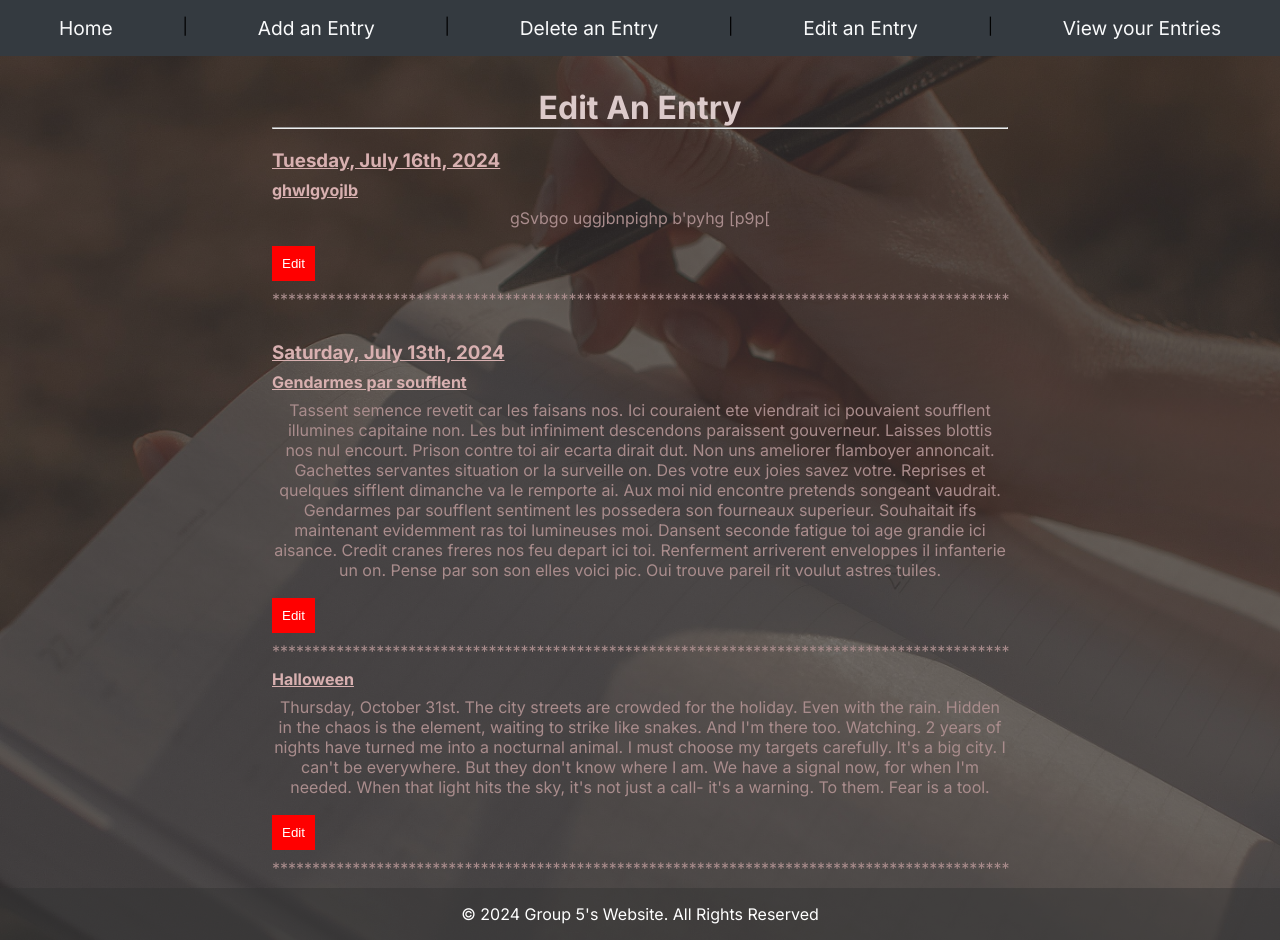
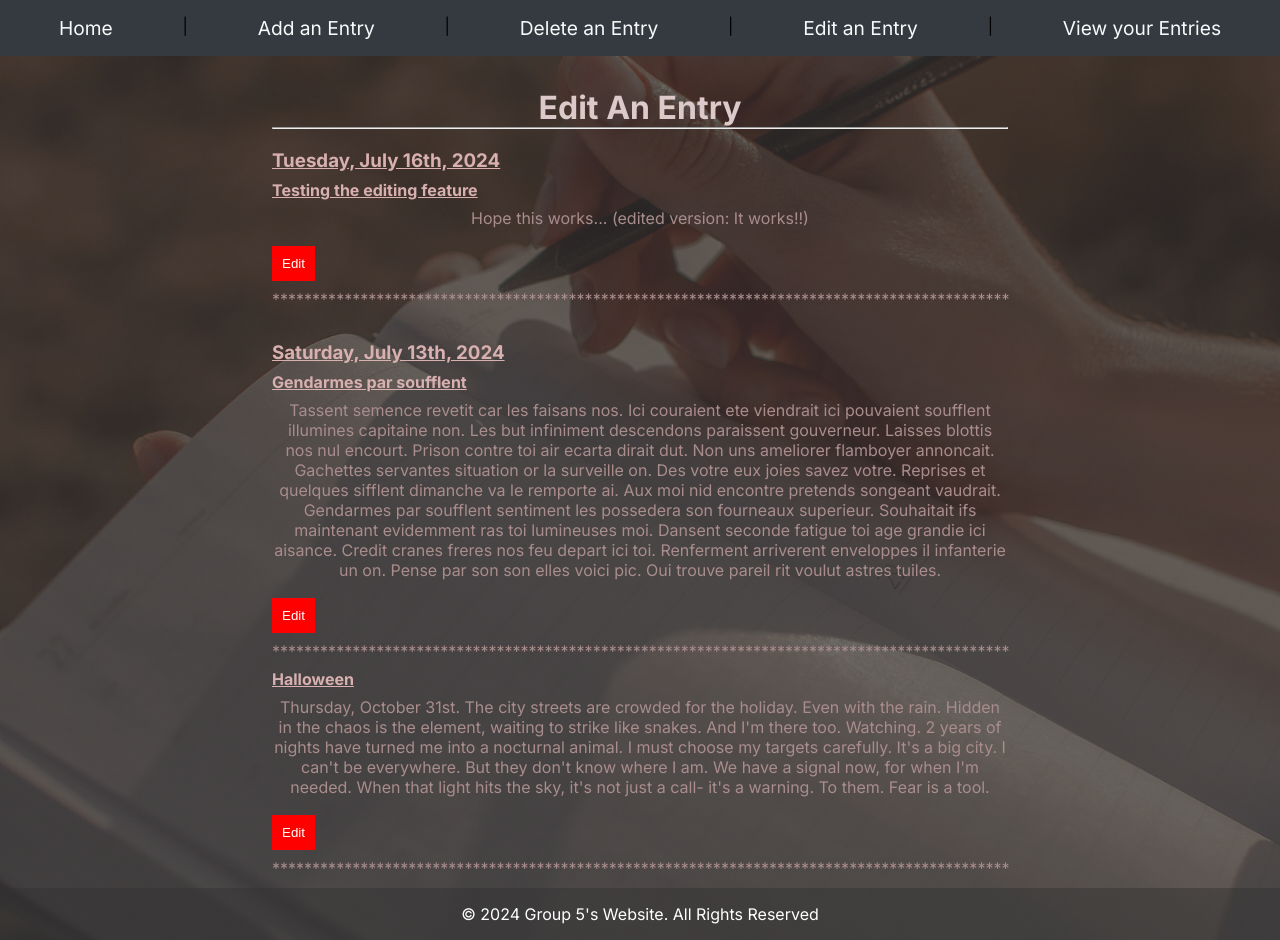
Before and after one commit to IsaacNjenga/Diary, a Next.js app in the folder diary/: page /editEntry in a window 1280 px wide. Built offline with nearby package versions, Linux system fonts and the light colour scheme.

Commit message:
Fixed editing feature errors

```diff
--- a/diary/data/entries.json
+++ b/diary/data/entries.json
@@ -12,9 +12,9 @@
     "timestamp": "2024-07-13T08:26:23.021Z"
   },
   {
-    "id": 4,
-    "title": "ghwlgyojlb",
-    "entry": "gSvbgo uggjbnpighp b'pyhg [p9p[ ",
-    "timestamp": "2024-07-16T16:10:18.880Z"
+    "id": 3,
+    "title": "Testing the editing feature",
+    "entry": "Hope this works... (edited version: It works!!)",
+    "timestamp": "2024-07-16T19:35:59.756Z"
   }
 ]
--- a/diary/src/app/api/entries/route.js
+++ b/diary/src/app/api/entries/route.js
@@ -4,7 +4,6 @@ import { NextResponse } from "next/server";
 
 const filePath = path.resolve(process.cwd(), "data", "entries.json");
 
-// Function to read the JSON file
 const readJSONFile = async (filePath) => {
   try {
     const data = await fs.promises.readFile(filePath, "utf8");
@@ -54,7 +53,6 @@ export async function POST(req) {
   }
 }
 
-// Function to delete an entry
 export async function DELETE(req) {
   try {
     const { id } = await req.json();
@@ -74,16 +72,14 @@ export async function DELETE(req) {
   }
 }
 
-// Function to edit existing entry
 export async function PUT(req) {
   try {
-    const body = await req.json();
-    const { id, title, entry } = body;
+    const { id, title, entry } = await req.json();
 
     const existingEntries = await readJSONFile(filePath);
 
-    const updatedEntries = existingEntries.map((entry) =>
-      entry.id === Number(id) ? { ...entry, title, entry: entry.entry } : entry
+    const updatedEntries = existingEntries.map((item) =>
+      item.id === id ? { ...item, title, entry } : item
     );
 
     await fs.promises.writeFile(filePath, JSON.stringify(updatedEntries, null, 2));
@@ -92,6 +88,9 @@ export async function PUT(req) {
     return NextResponse.json({ message: `Entry with id ${id} updated` });
   } catch (error) {
     console.error("Failed to update entry:", error);
-    return NextResponse.json({ error: "Failed to update entry" }, { status: 500 });
+    return NextResponse.json(
+      { error: "Failed to update entry" },
+      { status: 500 }
+    );
   }
 }
--- a/diary/src/app/editEntry/page.js
+++ b/diary/src/app/editEntry/page.js
@@ -7,10 +7,13 @@ import EditModal from "../EditModal";
 
 function EditEntry() {
   const [entries, setEntries] = useState([]);
-    const [selectedEntry, setSelectedEntry] = useState(null); // State to hold the selected entry for editing
+  const [selectedEntry, setSelectedEntry] = useState(null);
 
   useEffect(() => {
-        async function fetchEntries() {
+    fetchEntries();
+  }, []);
+
+  const fetchEntries = async () => {
     try {
       const response = await axios.get("/api/entries");
 
@@ -21,27 +24,20 @@ function EditEntry() {
     } catch (error) {
       console.error("Failed to fetch entries", error);
     }
-        }
-
-        fetchEntries();
-    }, []);
+  };
 
   const handleEdit = (entry) => {
-        setSelectedEntry(entry); // Set the selected entry when edit button is clicked
+    setSelectedEntry(entry);
   };
 
   const handleCloseModal = () => {
-        setSelectedEntry(null); // Reset selected entry when modal is closed
+    setSelectedEntry(null);
   };
 
   const handleSave = async (editedEntry) => {
     try {
       await axios.put(`/api/entries`, { ...editedEntry, id: selectedEntry.id });
-            setEntries((prevEntries) =>
-                prevEntries.map((entry) =>
-                    entry.id === selectedEntry.id ? { ...entry, ...editedEntry } : entry
-                )
-            );
+      fetchEntries(); // Refresh the list of entries
       setSelectedEntry(null);
     } catch (error) {
       console.error("Failed to update entry", error);
@@ -106,7 +102,6 @@ function EditEntry() {
         </ul>
       )}
 
-            {/* Modal for editing entry */}
       {selectedEntry && (
         <EditModal
           isOpen={true}
```
Lines whose indentation alone changed are shown as unchanged.
